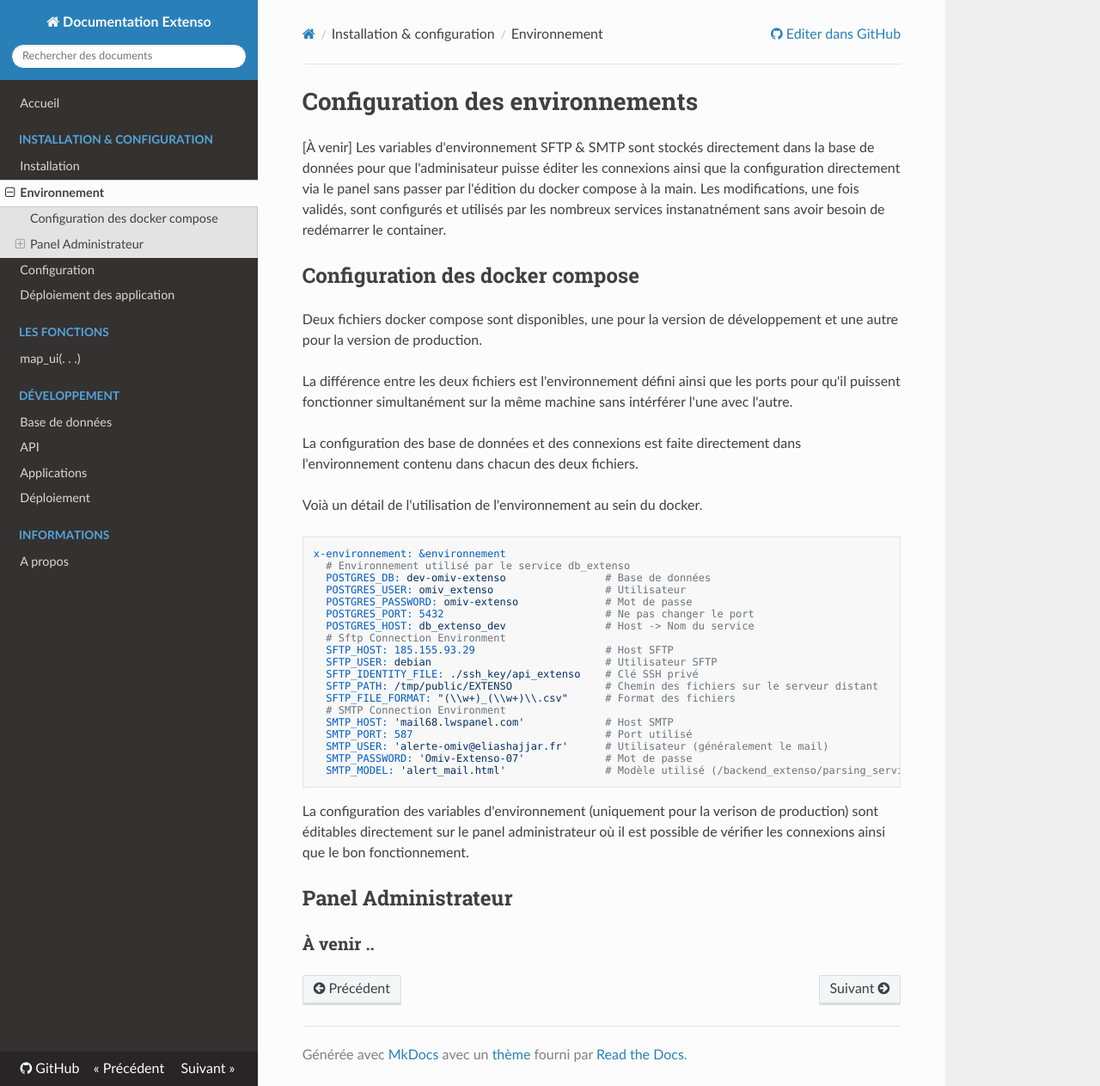
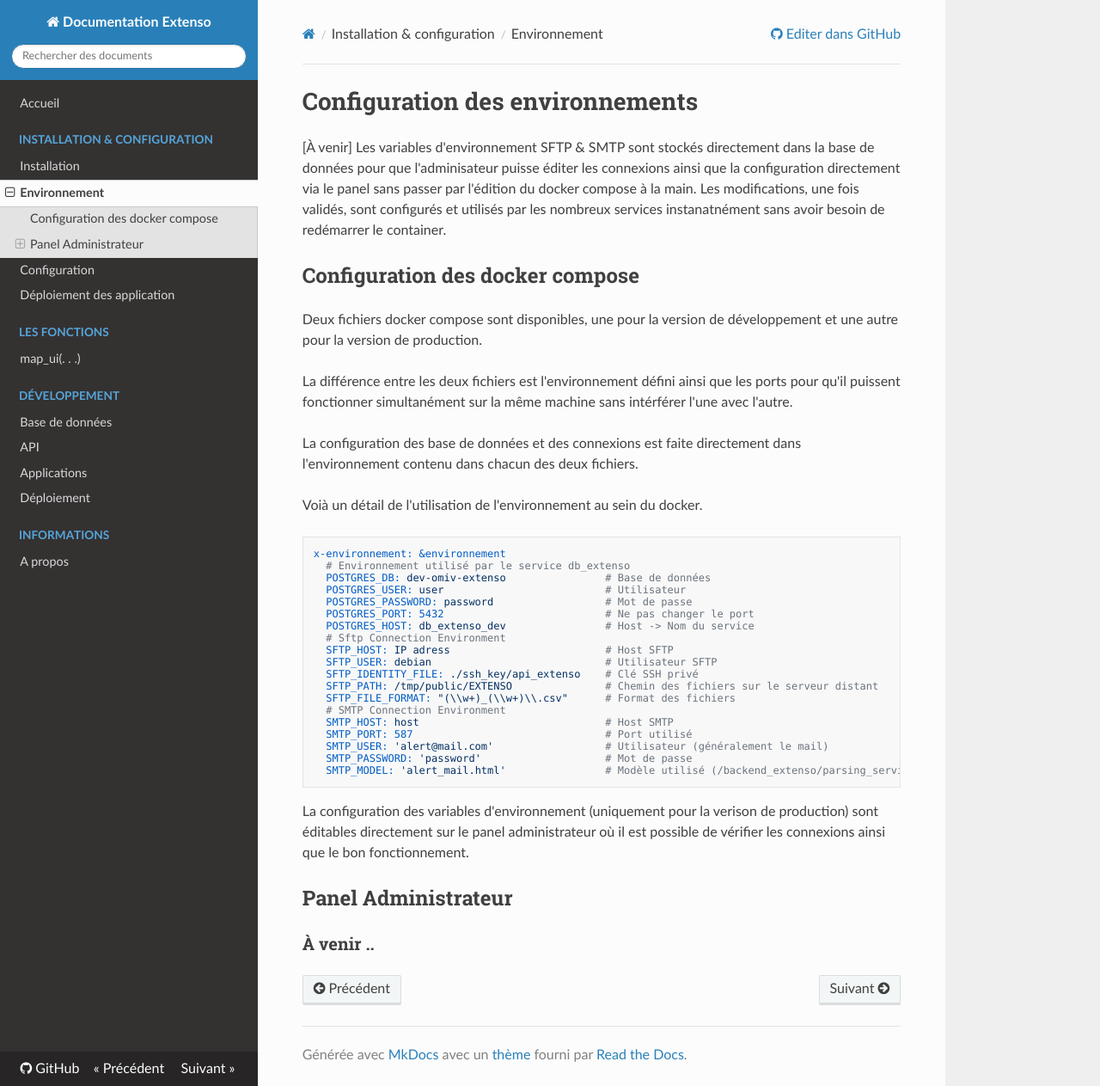
Before and after one commit to EliasJHL/Extenso_OMIV_Geodesy, an MkDocs documentation site: the page built from docs/environnement.md, in a window 1280 px wide and 1263 px high. Shown: the whole window at 86% size. Built offline with MkDocs 1.6.1, drawn with Linux system fonts in a browser that asks for light colours; nearby versions of some CDN libraries.

Commit message:
[update] doc updated

````diff
--- a/docs/environnement.md
+++ b/docs/environnement.md
@@ -16,21 +16,21 @@ Voià un détail de l'utilisation de l'environnement au sein du docker.
 x-environnement: &environnement
   # Environnement utilisé par le service db_extenso
   POSTGRES_DB: dev-omiv-extenso                # Base de données
-  POSTGRES_USER: omiv_extenso                  # Utilisateur
-  POSTGRES_PASSWORD: omiv-extenso              # Mot de passe
+  POSTGRES_USER: user                          # Utilisateur
+  POSTGRES_PASSWORD: password                  # Mot de passe
   POSTGRES_PORT: 5432                          # Ne pas changer le port
   POSTGRES_HOST: db_extenso_dev                # Host -> Nom du service
   # Sftp Connection Environment
-  SFTP_HOST: 185.155.93.29                     # Host SFTP
+  SFTP_HOST: IP adress                         # Host SFTP
   SFTP_USER: debian                            # Utilisateur SFTP
   SFTP_IDENTITY_FILE: ./ssh_key/api_extenso    # Clé SSH privé
   SFTP_PATH: /tmp/public/EXTENSO               # Chemin des fichiers sur le serveur distant
   SFTP_FILE_FORMAT: "(\\w+)_(\\w+)\\.csv"      # Format des fichiers
   # SMTP Connection Environment
-  SMTP_HOST: 'mail68.lwspanel.com'             # Host SMTP
+  SMTP_HOST: host                              # Host SMTP
   SMTP_PORT: 587                               # Port utilisé
-  SMTP_USER: 'alerte-omiv@eliashajjar.fr'      # Utilisateur (généralement le mail)
-  SMTP_PASSWORD: 'Omiv-Extenso-07'             # Mot de passe
+  SMTP_USER: 'alert@mail.com'                  # Utilisateur (généralement le mail)
+  SMTP_PASSWORD: 'password'                    # Mot de passe
   SMTP_MODEL: 'alert_mail.html'                # Modèle utilisé (/backend_extenso/parsing_service/mail_model/)
 ```
 
````
Also changed, not shown: docs/config_dev.md (+15 -0 lines), docs/map_ui.md (+2 -1 lines), docs/visualisation.md (+10 -0 lines).
